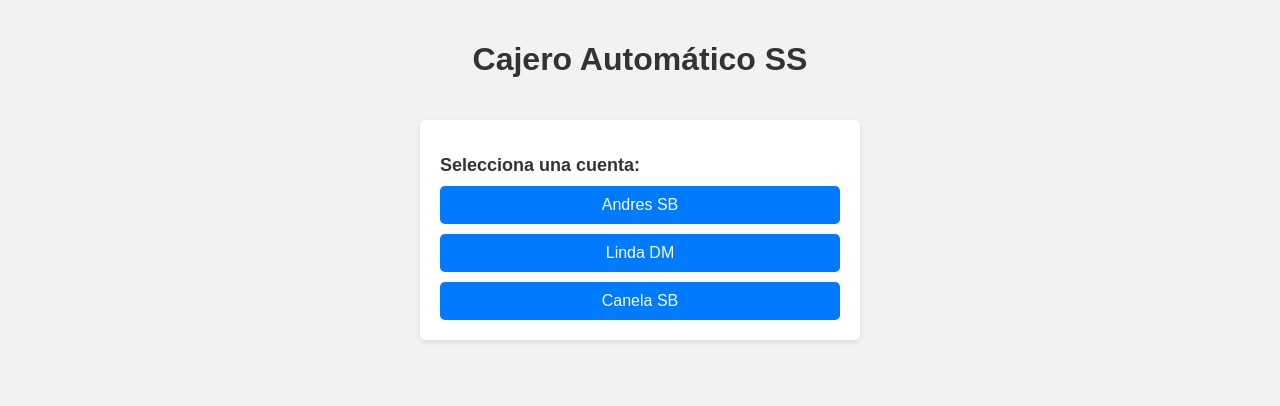
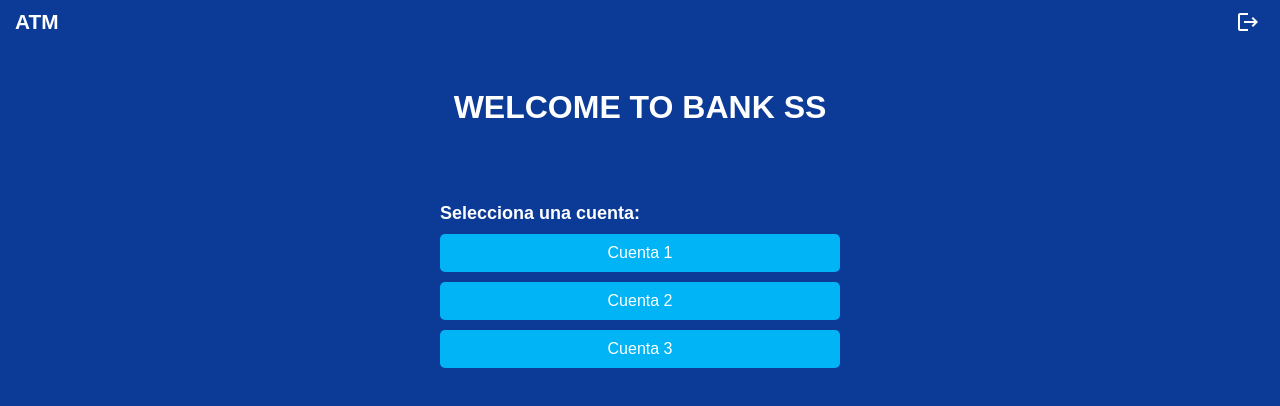
Before and after one commit to ACSBITMEN/Cajero-Automatico, a plain HTML site: page index.html in a window 1280 px wide. Drawn offline with Linux system fonts and the light colour scheme.

Commit message:
Cajero-Automatico V1

```diff
--- a/cajero.js
+++ b/cajero.js
@@ -62,7 +62,7 @@ function confirmWithdraw() {
     alert("No tienes suficiente saldo para realizar esta operación.");
     return;
   }
-/*Como regla de negocio, una cuenta no debe de tener más de $990 y menos de $10. Es necesario hacer las validaciones pertinentes para que no se rompa esta regla de negocio.*/
+/*Como regla de negocio, el retiro no debe de ser más de $990 y menos de $10. Es necesario hacer las validaciones pertinentes para que no se rompa esta regla de negocio.*/
   if (amount > 990 || amount < 10) {
     alert("El monto a retirar no cumple con las reglas de negocio.");
     return;
@@ -85,5 +85,9 @@ function goBack() {
 /*FUNCION PARA EL BOTON "SALIR AL MENU PRINCIPAL"*/
 function goBackIndex() {
   document.getElementById("accounts").style.display = "block"
+  document.getElementById("login").style.display = "none";
   document.getElementById("options").style.display = "none";
+  document.getElementById("balance").style.display = "none";
+  document.getElementById("deposit").style.display = "none";
+  document.getElementById("withdraw").style.display = "none";
 }
--- a/index.html
+++ b/index.html
@@ -4,54 +4,63 @@
     <meta charset="UTF-8">
     <meta http-equiv="X-UA-Compatible" content="IE=edge">
     <meta name="viewport" content="width=device-width, initial-scale=1.0">
-    <link rel="stylesheet" href="style.css">
-    <title>Cajero Automático SS</title>
+    <link href="https://fonts.googleapis.com/icon?family=Material+Icons" rel="stylesheet"><!--ENLACE ICONOS-->
+    <link rel="stylesheet" href="style.css"><!--ENLACE HOJA DE ESTILOS-->
+    <title>ATM BANK SS</title>
 </head>
 <body>
-    <h1>Cajero Automático SS</h1>
+    <header>
+        <nav class="navbar">
+            <ul>
+                <li><a href="#">ATM</a></li>
+                <li><a href="#"><button onclick="goBackIndex()"><span class="material-icons">logout</span></button></a></li>
+            </ul>
+        </nav>
+    </header>
+    <h1>WELCOME TO BANK SS</h1> <!--TITULO PRINCIPAL-->
 
-    <div id="accounts">
-        <h2>Selecciona una cuenta:</h2>
-        <button onclick="selectAccount(0)">Andres SB</button>
-        <button onclick="selectAccount(1)">Linda DM</button>
-        <button onclick="selectAccount(2)">Canela SB</button>
+    <div id="accounts"><!--CONTENEDOR CUENTAS -->
+        <h2>Selecciona una cuenta:</h2> <!--TITULO SECUNDARIO -->
+        <button onclick="selectAccount(0)">Cuenta 1</button><!--BOTON DE CUENTA-->
+        <button onclick="selectAccount(1)">Cuenta 2</button><!--BOTON DE CUENTA-->
+        <button onclick="selectAccount(2)">Cuenta 3</button><!--BOTON DE CUENTA-->
     </div>
 
-    <div id="login" style="display: none;">
-        <h2>Ingresa el password:</h2>
+    <div id="login" style="display: none;"><!--CONTENEDOR LOGIN -->
+        <h2>Ingresa el password:</h2><!--TITULO SECUNDARIO -->
         <input type="password" id="passwordInput">
-        <button onclick="login()">Ingresar</button>
+        <button onclick="login()">Ingresar</button><!--BOTON DE INGRESO-->
+        <button onclick="goBackIndex()">Cancelar</button><!--BOTON DE SALIR-->
     </div>
 
-    <div id="options" style="display: none;">
-        <h2>Opciones:</h2>
+    <div id="options" style="display: none;"><!--CONTENEDOR OPCIONES -->
+        <h2>Opciones:</h2><!--TITULO SECUNDARIO -->
         <button onclick="checkBalance()">Consultar saldo</button>
         <button onclick="deposit()">Ingresar monto</button>
         <button onclick="withdraw()">Retirar monto</button>
-        <button onclick="goBackIndex()">Salir</button>
+        <button onclick="goBackIndex()">Salir</button><!--BOTON DE SALIR-->
     </div>
 
-    <div id="balance" style="display: none;">
-        <h2>Saldo actual:</h2>
+    <div id="balance" style="display: none;"><!--CONTENEDOR SALDO ACTUAL -->
+        <h2>Saldo actual:</h2><!--TITULO SECUNDARIO -->
         <p id="balanceAmount"></p>
-        <button onclick="goBack()">Volver</button>
+        <button onclick="goBack()">Volver</button><!--BOTON DE CANCELAR-->
     </div>
 
-    <div id="deposit" style="display: none;">
-        <h2>Ingresar monto:</h2>
+    <div id="deposit" style="display: none;"><!--CONTENEDOR UPDATE -->
+        <h2>Ingresar monto:</h2><!--TITULO SECUNDARIO -->
         <input type="number" id="depositAmount">
         <button onclick="confirmDeposit()">Confirmar</button>
-        <button onclick="goBack()">Cancelar</button>
+        <button onclick="goBack()">Cancelar</button><!--BOTON DE CANCELAR-->
     </div>
 
-    <div id="withdraw" style="display: none;">
-        <h2>Retirar monto:</h2>
+    <div id="withdraw" style="display: none;"><!--CONTENEDOR RETIROS-->
+        <h2>Retirar monto:</h2><!--TITULO SECUNDARIO -->
         <input type="number" id="withdrawAmount">
         <button onclick="confirmWithdraw()">Confirmar</button>
-        <button onclick="goBack()">Cancelar</button>
+        <button onclick="goBack()">Cancelar</button><!--BOTON DE CANCELAR-->
     </div>
-
+<!--ARCHIVOS JS-->
 <script src="cajero.js"></script>
-
 </body>
 </html>
--- a/style.css
+++ b/style.css
@@ -1,41 +1,93 @@
+/*Variables en CSS*/
+:root {
+  --main-background: #0C3B97; /*color principal del fondo*/
+  --font-color: #fff; /*Color principal de las letras*/
+  --botton-background: #01B4F6;/*Color principal de las letras*/
+  --Two-color: #F6006B;
+}
+
 body {
-    font-family: Arial, sans-serif;
-    background-color: #f2f2f2;
+    font-family: Arial, sans-serif; /* Establece la fuente*/
+    background-color: var(--main-background); /*el color de fondo*/
+    margin: 0; /*elimina el margen predeterminado.*/
+    padding: 0; /*elimina el padding predeterminado.*/
+  }
+
+  .navbar {
+    background-color: var(--main-background);
+    padding: 10px;
+    color: var(--font-color);
+  }
+
+  .navbar ul {
+    list-style: none;
+    padding: 0;
+    margin: 0;
+    display: flex;
+    justify-content: space-between;
+  }
+
+  .navbar li {
+    margin-right: 10px;
+    max-width: 55px;
+  }
+  /* Estilos para el primer elemento li dentro de ul */
+  ul li:first-child {
+    margin-left: 5px;
+    font-size: 1.3rem;
+    font-weight: bold;
+  }
+
+  .navbar a {
+    color: var(--font-color);
+    text-decoration: none;
+  }
+  .navbar a button {
+    background-color: var(--main-background);
     margin: 0;
     padding: 0;
   }
 
+  .navbar a button:hover {
+    color: var(--Two-color);
+  }
+
+  /*Titulo principal*/
   h1 {
-    text-align: center;
-    color: #333;
-    padding: 20px 0;
+    text-align: center; /*Centra el texto*/
+    color: var(--font-color); /*establece el color del texto*/
+    padding: 20px 0; /*agrega un padding vertical de 20px y padding horizontal de 0*/
   }
 
   #accounts, #login, #options, #balance, #deposit, #withdraw {
-    max-width: 400px;
-    margin: 0 auto;
-    background-color: #fff;
-    padding: 20px;
-    border-radius: 5px;
-    box-shadow: 0 2px 5px rgba(0, 0, 0, 0.1);
-    margin-top: 20px;
+    max-width: 400px; /*Establece el ancho máximo de estos elementos en 400px*/
+    margin: 0 auto; /*los centra horizontalmente en la página*/
+    background-color: var(--main-background); /*establece el color de fondo*/
+    padding: 20px; /*agrega un padding de 20px*/
+    border-radius: 5px; /*agrega un borde redondeado de 5px*/
+    /* box-shadow: 0 2px 5px rgba(0, 0, 0, 0.1); aplica una sombra para dar una apariencia de elevación. */
+    margin-top: 20px; /* Además, agrega un margen superior de 20px para separarlos verticalmente*/
   }
 
   h2 {
-    font-size: 18px;
-    margin-bottom: 10px;
-    color: #333;
+    font-size: 18px; /*Establece el tamaño de fuente en 18px*/
+    margin-bottom: 10px; /*un margen inferior de 10px*/
+    color: var(--font-color); /*el color del texto*/
   }
 
   button {
-    background-color: #007bff;
-    color: #fff;
-    border: none;
-    padding: 10px 20px;
-    font-size: 16px;
-    border-radius: 5px;
-    cursor: pointer;
-    margin-top: 10px;
+    background-color: var(--botton-background); /*Establece el color de fondo*/
+    color: var(--font-color); /* el color del texto*/
+    border: none; /*elimina el borde*/
+    padding: 10px 20px; /*agrega un padding vertical de 10px y padding horizontal de 20px*/
+    font-size: 16px; /*establece el tamaño de fuente en 16px*/
+    border-radius: 5px; /*agrega un borde redondeado de 5px*/
+    cursor: pointer; /*cambia el cursor al puntero*/
+    margin-top: 10px; /* agrega un margen superior de 10px*/
+  }
+
+  button:hover{
+    background-color: var(--Two-color);
   }
 
   input[type="number"],
@@ -50,7 +102,7 @@ body {
   p {
     margin: 0;
     font-size: 16px;
-    color: #333;
+    color: var(--font-color);
     margin-bottom: 10px;
   }
 
@@ -59,7 +111,11 @@ body {
     font-size: 20px;
   }
 
-  #options button,
+  #options button{
+    width: 48%;
+    height: 80px;
+  }
+
   #balance button,
   #deposit button,
   #withdraw button {
```
